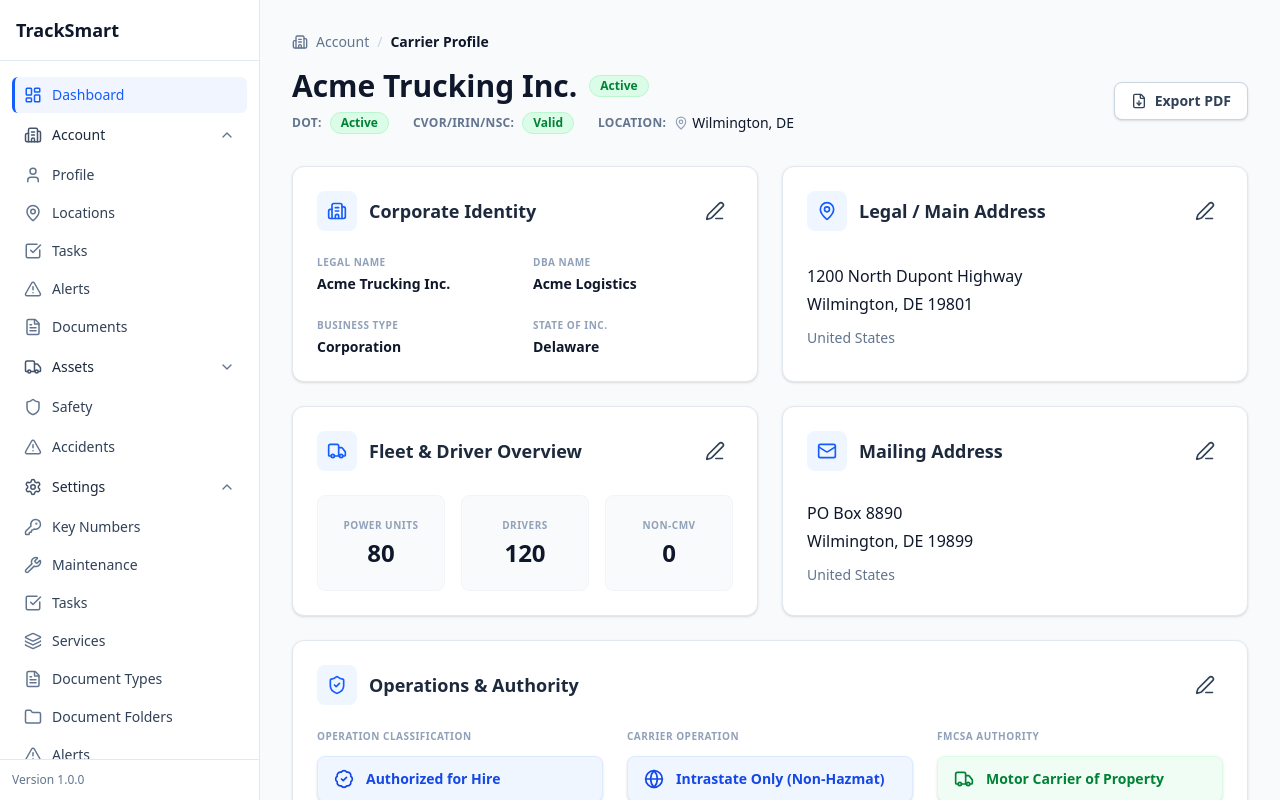
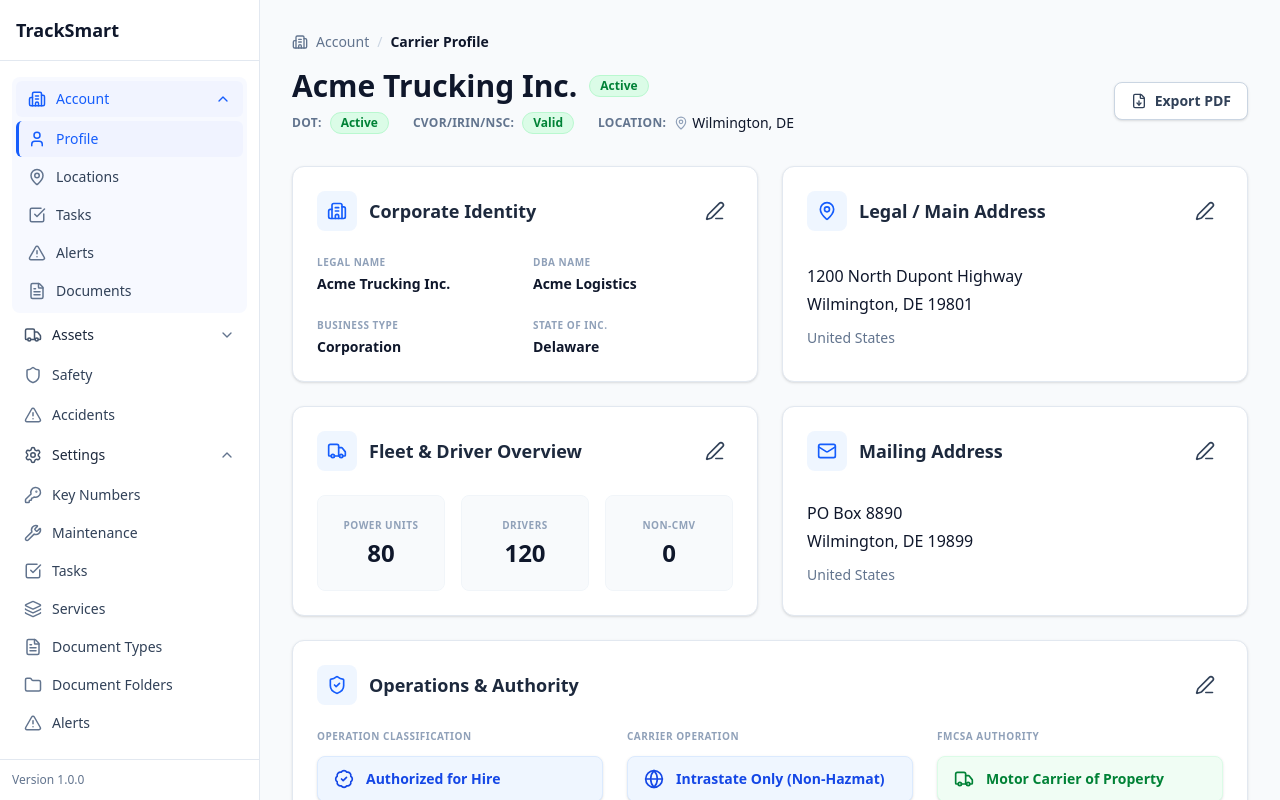
Before and after one commit to KenanGain/track-smart, a React (Vite) app: page / in a window 1280 px wide. Built offline with nearby package versions, Linux system fonts and the light colour scheme.

Commit message:
added new features and fixed layout

```diff
--- a/src/App.tsx
+++ b/src/App.tsx
@@ -10,7 +10,7 @@
     // Simple state for navigation simulation since we might not have a full router set up
     // or the user might want to test without it initially.
     // The user's request showed "sidebar accepts currentPath", so this mocks it.
-    const [path, setPath] = useState("/dashboard")
+    const [path, setPath] = useState("/account/profile")
 
     const handleNavigate = (newPath: string) => {
         setPath(newPath)
@@ -19,7 +19,7 @@
 
     // Render the appropriate page based on currentPath
     const renderPage = () => {
-        if (path === "/dashboard") {
+        if (path === "/account/profile") {
             return <CarrierDashboardPage />
         }
         if (path === "/settings/key-numbers") {
--- a/src/data/sidebar.data.ts
+++ b/src/data/sidebar.data.ts
@@ -18,12 +18,6 @@
 import type { SidebarNode } from "@/types/sidebar";
 
 export const SIDEBAR_NODES: SidebarNode[] = [
-    {
-        key: "dashboard",
-        label: "Dashboard",
-        icon: LayoutDashboard,
-        path: "/dashboard",
-    },
     {
         key: "account",
         label: "Account",
```
